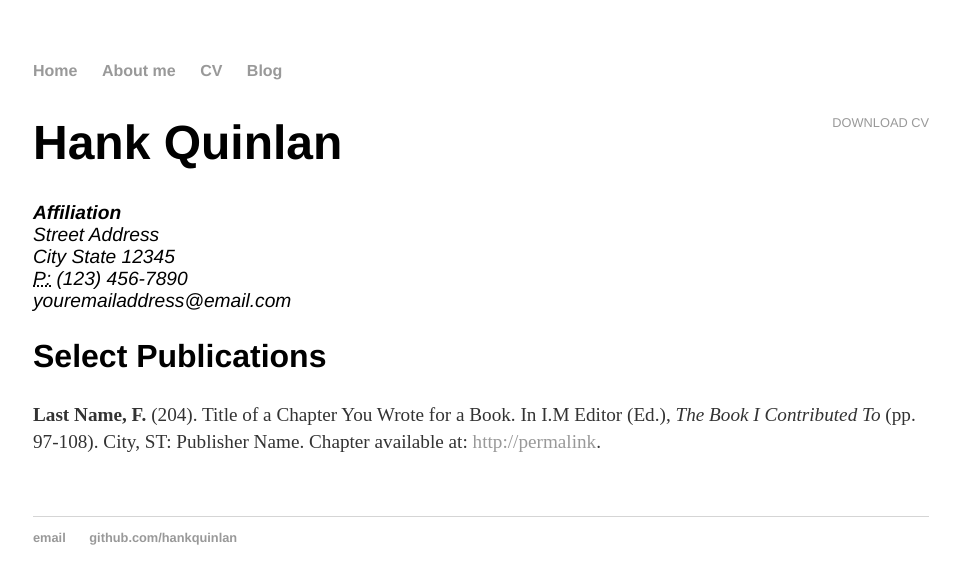
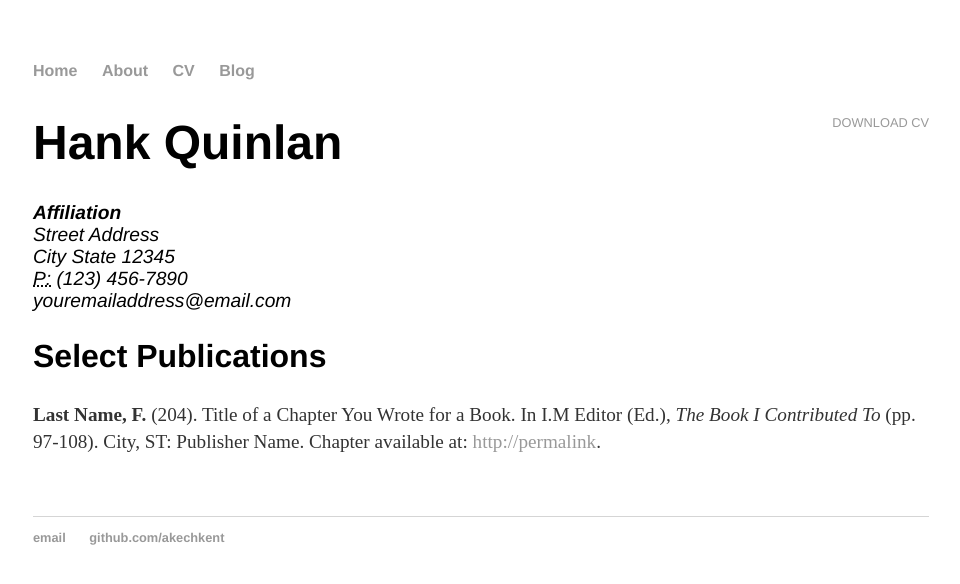
Before and after one commit to akechkent/akechkent.github.io, a Jekyll site: the page built from cv/index.html, in a window 1280 px wide. Shown: the top 584 px of the page, without its empty margins (159-1119 px from the left). Built offline with Jekyll 4.4.1, drawn with Linux system fonts in a browser that asks for light colours.

Commit message:
Update default.html

```diff
--- a/_layouts/default.html
+++ b/_layouts/default.html
@@ -2,14 +2,17 @@
 <html>
   <head>
     <title>{{ page.title }}</title>
-			<!-- link to main stylesheet -->
+
     <link rel="stylesheet" type="text/css" href="/css/main.css">
+
   </head>
+
+
   <body>
     <nav>
 <ul>
 <li><a href="/">Home</a></li>
-		        	<li><a href="/about.html">About me</a></li>
+<li><a href="/about">About</a></li>
 <li><a href="/cv">CV</a></li>
 <li><a href="/blog">Blog</a></li>
 </ul>
@@ -18,12 +21,14 @@
 
   {{ content }}
 
-			</div><!-- /.container -->
+</div>
+
   <footer>
    <ul>
-	        		<li><a href="mailto:hankquinlanhub@gmail.com">email</a></li>
-	        		<li><a href="https://github.com/hankquinlan">github.com/hankquinlan</a></li>
+   <li><a href="mailto:akechkent@gmail.com">email</a></li>
+   <li><a href="https://github.com/akechkent">github.com/akechkent</a></li>
    </ul>
   </footer>
   </body>
+
 </html>
```
Lines whose indentation alone changed are shown as unchanged.
